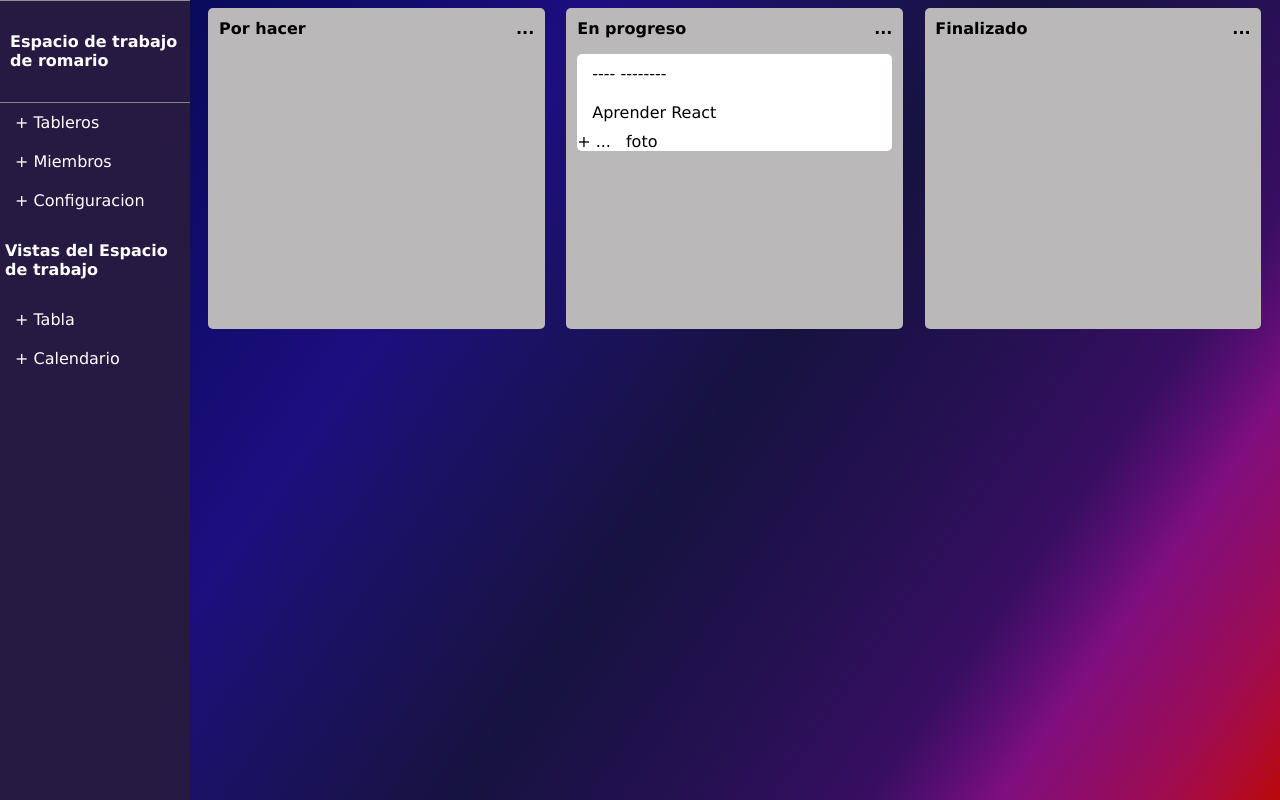
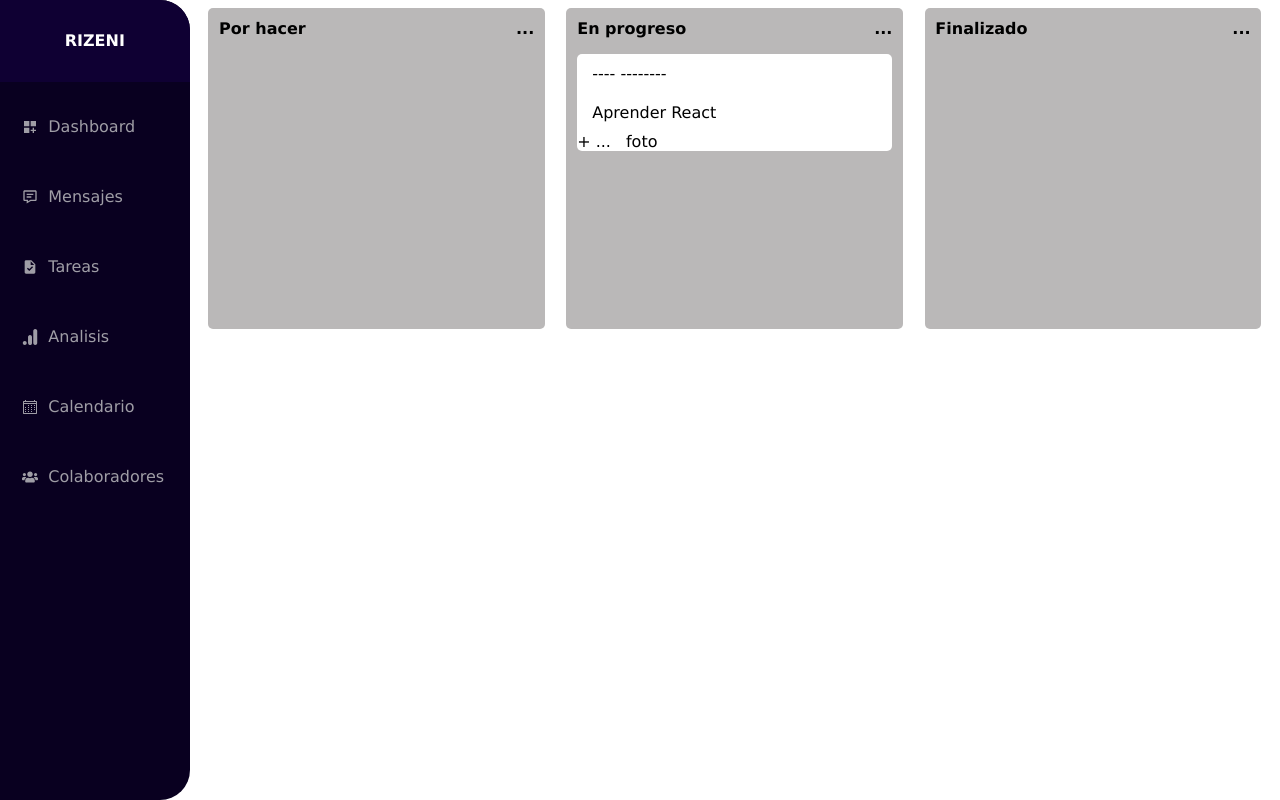
Before and after one commit to romariou76/Rizeni-Project-Management-Application, a React (Create React App) app in the folder client/: page /menu in a window 1280 px wide. Built offline with nearby package versions, Linux system fonts and the light colour scheme.

Commit message:
feat: Diseñe la nueva barra de herramientas y algunos cambios en la Navbar

```diff
--- a/client/src/components/LandingPage.js
+++ b/client/src/components/LandingPage.js
@@ -9,7 +9,7 @@ function LandingPage() {
       <Navbar />
       <div className="hero">
         <div className="hero-info">
-          <p>Bienvenidos a RIzeni Gestiona tus proyectos de cualquier tamaño</p>
+          <p>Bienvenido a RIzeni <br></br>Gestiona el desarrollo de tus proyectos</p>
           <w>Rizeni para todas las empresas e organizaciones</w>
           <br></br>
           <button className="login-button">Registrate ahora!</button>
--- a/client/src/components/Menu.js
+++ b/client/src/components/Menu.js
@@ -1,24 +1,53 @@
 import "../styles/Menu.css";
 import Todo from "./Todo";
+import { MdDashboardCustomize } from "react-icons/md";
+import { BiMessageDetail } from "react-icons/bi";
+import { MdTask } from "react-icons/md";
+import { VscCalendar } from "react-icons/vsc";
+import { FaUsers } from "react-icons/fa";
+import { SiGoogleanalytics } from "react-icons/si";
 
 function Menu() {
   return (
     <div className="Menu-container">
       <div className="Menu">
         <div className="menu-main">
-          <h4>Espacio de trabajo de romario</h4>
+          <h4>RIZENI</h4>
         </div>
         <div className="menu-options">
-          <label> + Tableros</label>
-          <label> + Miembros</label>
-          <label> + Configuracion</label>
-          <h4>Vistas del Espacio de trabajo</h4>
-          <label> + Tabla</label>
-          <label> + Calendario</label>
+          <label>
+            <MdDashboardCustomize />
+            <p>Dashboard</p>
+          </label>
+
+          <label>
+            <BiMessageDetail />
+            <p>Mensajes</p>
+          </label>
+
+          <label>
+            <MdTask />
+            <p>Tareas</p>
+          </label>
+
+          <label>
+            <SiGoogleanalytics />
+            <p>Analisis</p>
+          </label>
+
+          <label>
+            <VscCalendar />
+            <p>Calendario</p>
+          </label>
+
+          <label>
+            <FaUsers />
+            <p>Colaboradores</p>
+          </label>
+
         </div>
       </div>
       <div className="dashboard_menu">
-
         <div className="column-todo">
           <div className="head-column">
             <p>Por hacer</p>
@@ -31,7 +60,7 @@ function Menu() {
             <p>En progreso</p>
             <p>...</p>
           </div>
-          <Todo/>
+          <Todo />
         </div>
 
         <div className="column-finalized">
@@ -40,10 +69,8 @@ function Menu() {
             <p>...</p>
           </div>
         </div>
-
       </div>
     </div>
-
   );
 }
 export default Menu;
--- a/client/src/components/Navbar.js
+++ b/client/src/components/Navbar.js
@@ -1,31 +1,30 @@
 import { FaUserCircle } from "react-icons/fa";
 import { IoIosNotifications } from "react-icons/io";
 import { FaRProject } from "react-icons/fa";
-import {Link } from "react-router-dom"
+import { Link } from "react-router-dom";
 import "../styles/Navbar.css";
 import React from "react";
 
 function Navbar() {
   return (
-  <div className="Navbar">
+    <div className="Navbar">
       <div style={{ float: "left" }} className="logo">
         <FaRProject className="FaRProject" />
-        <a>izeni</a>
+        <a className="rizeni">IZENI</a>
       </div>
 
       <a>Home</a>
       <a>About</a>
-      <a>
-      <Link to="/login">Salir</Link>
-      </a>
-      <a>Login</a>
-      <a style={{ float: "right" }}>
+      <a><Link to="/login">Salir</Link></a>
+      <div className="register-button"><Link to="/login">Ingresar</Link></div>
+
+      {/* <a >
         <FaUserCircle className="FaUserCircle" />
       </a>
 
       <a>
         <IoIosNotifications className="IoIosNotifications" />
-      </a>
+      </a> */}
     </div>
   );
 }
--- a/client/src/styles/Dashboard.css
+++ b/client/src/styles/Dashboard.css
@@ -12,6 +12,8 @@
     /* text-align: center; */
     height: 100vh;
     border: 1px solid black;
+    border-radius: 20px;
+
 }
 /*
 .todo{
--- a/client/src/styles/Menu.css
+++ b/client/src/styles/Menu.css
@@ -7,20 +7,45 @@
     flex-direction: column;
     justify-content: flex-start;
     width: 15%;
-    background-color: #261a42;
+    background-color: #090020;
     color: #fff;
     height: 100vh;
+    border-top-right-radius: 30px;
+    border-bottom-right-radius: 30px;
 }
 
 .menu-main{
-    border-bottom: 1px solid #848583;
-    border-top: 1px solid #929292;
     padding: 10px;
+    text-align: center;
+    background-color: #0f0033;
+    border-top-right-radius: 30px;
 }
 
 .menu-options{
     display: flex;
     flex-direction: column;
+    align-items: center;
+}
+
+.menu-options label{
+    height: 30px;
+    width: 150px;
+    color: rgba(219, 219, 219, 0.716);
+    margin: 20px 0px 0px 0px;
+    display: flex;
+    align-items: center;
+    font-size: 1rem;
+    cursor: pointer;
+    border-radius: 10px;
+}
+
+.menu-options p{
+    margin-left: 10px;
+}
+
+.menu-options label:hover{
+    color: rgb(255, 255, 255);
+    background-color: #ffffff12;
 }
 
 .dashboard_menu{
@@ -28,34 +53,6 @@
     height: auto;
     display: flex;
     padding: 0.5rem;
-    background-image: linear-gradient(
-  125deg,
-  hsl(240deg 80% 20%) 0%,
-  hsl(241deg 79% 21%) 4%,
-  hsl(243deg 81% 22%) 8%,
-  hsl(244deg 80% 24%) 13%,
-  hsl(245deg 80% 25%) 17%,
-  hsl(247deg 81% 26%) 21%,
-  hsl(248deg 80% 28%) 25%,
-  hsl(247deg 76% 26%) 29%,
-  hsl(247deg 72% 24%) 33%,
-  hsl(246deg 68% 22%) 37%,
-  hsl(247deg 64% 20%) 42%,
-  hsl(247deg 60% 18%) 46%,
-  hsl(245deg 55% 16%) 50%,
-  hsl(250deg 58% 17%) 54%,
-  hsl(254deg 63% 18%) 58%,
-  hsl(258deg 65% 19%) 63%,
-  hsl(262deg 69% 20%) 67%,
-  hsl(266deg 72% 21%) 71%,
-  hsl(270deg 75% 22%) 75%,
-  hsl(285deg 78% 25%) 79%,
-  hsl(301deg 80% 28%) 83%,
-  hsl(315deg 83% 30%) 87%,
-  hsl(330deg 86% 33%) 92%,
-  hsl(345deg 88% 36%) 96%,
-  hsl(0deg 91% 38%) 100%
-);
 }
 
 .column-todo, .column-progress, .column-finalized{
--- a/client/src/styles/Navbar.css
+++ b/client/src/styles/Navbar.css
@@ -1,14 +1,15 @@
 .Navbar {
   display: block;
   text-align: center;
-  padding: 16px 16px;
+  padding: 25px 25px;
+  /* background-color: purple; */
 }
 
 .Navbar a {
   text-decoration: none;
   margin: 0px 25px 0px 25px;
-  font-weight: 400;
-  font-size: 15px;
+  font-weight: 500;
+  font-size: 16px;
   color: white;
   cursor: pointer;
 }
@@ -26,8 +27,13 @@
 .FaRProject {
   color: white;
   margin-left: 25px;
-  font-size: 23px;
-  margin-top: -2px;
+  font-size: 30px;
+  margin-top: -8px;
+}
+
+.rizeni{
+  font-size: 30px;
+  font-weight: bold;
 }
 
 .FaUserCircle {
@@ -40,3 +46,18 @@
   font-size: 23px;
   margin-top: -2px;
 }
+
+.register-button{
+  padding: 10px 25px 10px 25px;
+  float: right;
+  margin-top: -10px;
+  font-size: 16px;
+  cursor: pointer;
+  background-color: rgb(206, 0, 100);
+  color: white;
+  border: none;
+}
+
+.register-button:hover{
+  background-color: rgb(205, 9, 144);
+}
```
